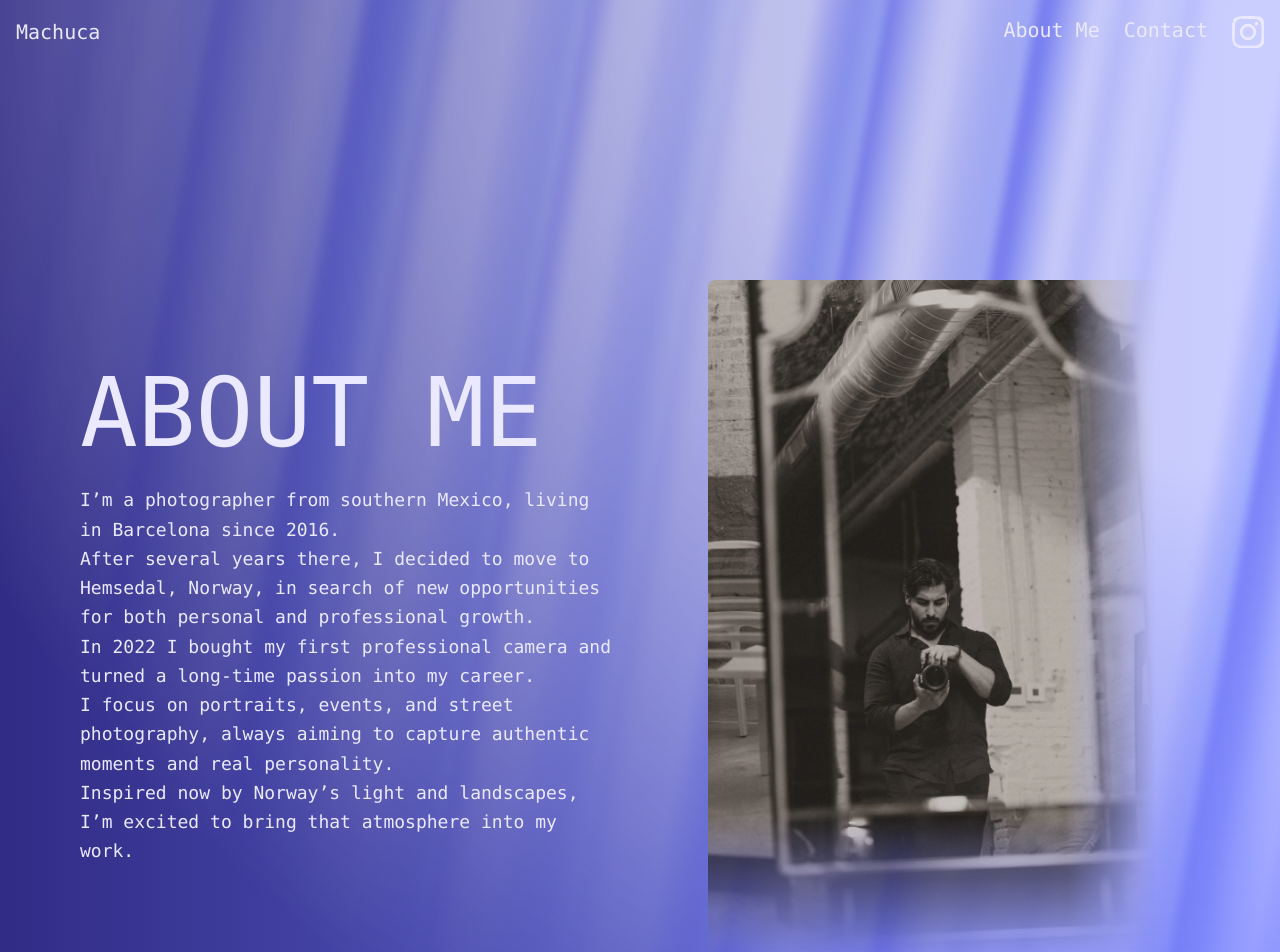
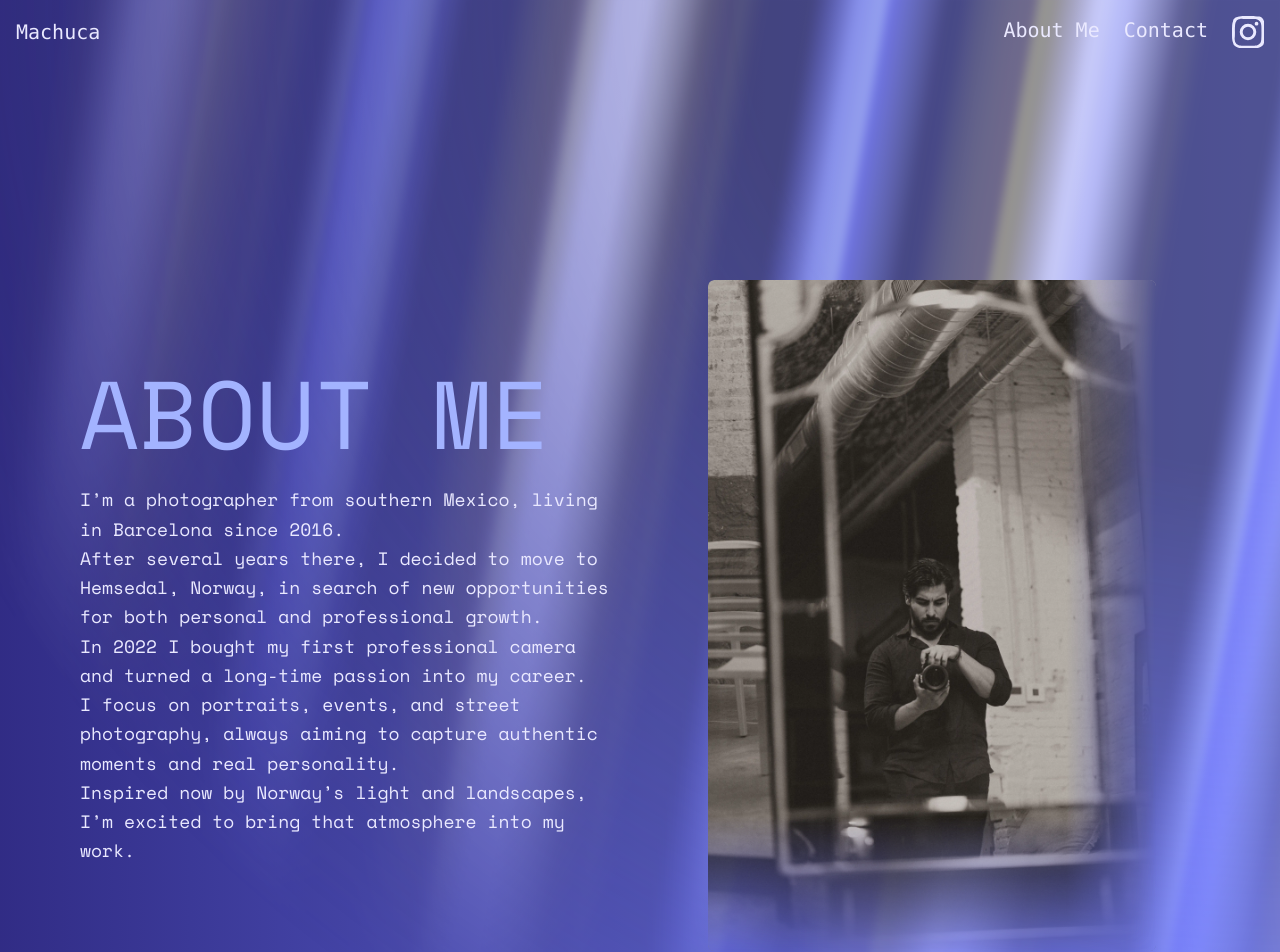
Before and after one commit to Machvca/portfoliophotos, a Next.js app: page /about in a window 1280 px wide. Shown: the top 952 px of the page. Built offline with nearby package versions, Linux system fonts and the light colour scheme; what @midudev/tailwind-animations would draw is missing.

Commit message:
about me change font and colors

```diff
--- a/app/about/page.tsx
+++ b/app/about/page.tsx
@@ -15,10 +15,10 @@ function Page() {
           transition={{ delay: 0.4, duration: 1, ease: "easeInOut" }}
           className="w-full md:w-1/2 text-left"
         >
-          <h1 className="text-4xl md:text-5xl lg:text-8xl font-mono text-[#eae9ff]">
+          <h1 className="text-4xl md:text-5xl lg:text-8xl  text-indigo-300">
             ABOUT ME
           </h1>
-          <p className="text-sm md:text-base lg:text-lg mt-6 text-[#eae9ff] font-mono leading-relaxed">
+          <p className="text-sm md:text-base lg:text-lg mt-6 text-[#eae9ff]  leading-relaxed">
             I’m a photographer from southern Mexico, living in Barcelona since
             2016.
             <br />
--- a/app/components/ui/aurora-background.tsx
+++ b/app/components/ui/aurora-background.tsx
@@ -46,7 +46,7 @@ export const AuroraBackground = ({
           <div
             //   I'm sorry but this is what peak developer performance looks like // trigger warning
             className={cn(
-              `after:animate-aurora pointer-events-none absolute -inset-[10px] [background-image:var(--white-gradient),var(--aurora)] bg-size-[300%,200%] bg-position-[50%_50%,50%_50%] opacity-60 blur-[5px] invert filter will-change-transform [--aurora:repeating-linear-gradient(100deg,var(--blue-500)_10%,var(--indigo-300)_15%,var(--blue-300)_0%,var(--violet-200)_5%,var(--blue-400)_0%)] [--dark-gradient:repeating-linear-gradient(100deg,var(--black)_0%,var(--black)_7%,var(--transparent)_10%,var(--transparent)_12%,var(--black)_16%)] [--white-gradient:repeating-linear-gradient(100deg,var(--white)_0%,var(--white)_7%,var(--transparent)_10%,var(--transparent)_12%,var(--white)_16%)] after:absolute after:inset-0 after:[background-image:var(--white-gradient),var(--aurora)] after:bg-size-[200%,100%] after:bg-fixed after:mix-blend-difference after:content-[""] dark:[background-image:var(--dark-gradient),var(--aurora)] dark:invert-0 after:dark:[background-image:var(--dark-gradient),var(--aurora)]`,
+              `after:animate-aurora pointer-events-none absolute -inset-[10px]  bg-size-[300%,200%] bg-position-[50%_50%,50%_50%] opacity-60 blur-[5px] invert filter will-change-transform [--aurora:repeating-linear-gradient(100deg,var(--blue-500)_10%,var(--indigo-300)_15%,var(--blue-300)_0%,var(--violet-200)_5%,var(--blue-400)_0%)] [--dark-gradient:repeating-linear-gradient(100deg,var(--black)_0%,var(--black)_7%,var(--transparent)_10%,var(--transparent)_12%,var(--black)_16%)] [--white-gradient:repeating-linear-gradient(100deg,var(--white)_0%,var(--white)_7%,var(--transparent)_10%,var(--transparent)_12%,var(--white)_16%)] after:absolute after:inset-0 after:[background-image:var(--white-gradient),var(--aurora)] after:bg-size-[200%,100%] after:bg-fixed after:mix-blend-difference after:content-[""] [background-image:var(--dark-gradient),var(--aurora)] dark:invert-0 after:dark:[background-image:var(--dark-gradient),var(--aurora)]`,
 
               showRadialGradient &&
                 `mask-[radial-gradient(ellipse_at_100%_0%,black_30%,var(--transparent)_80%)]`
```
